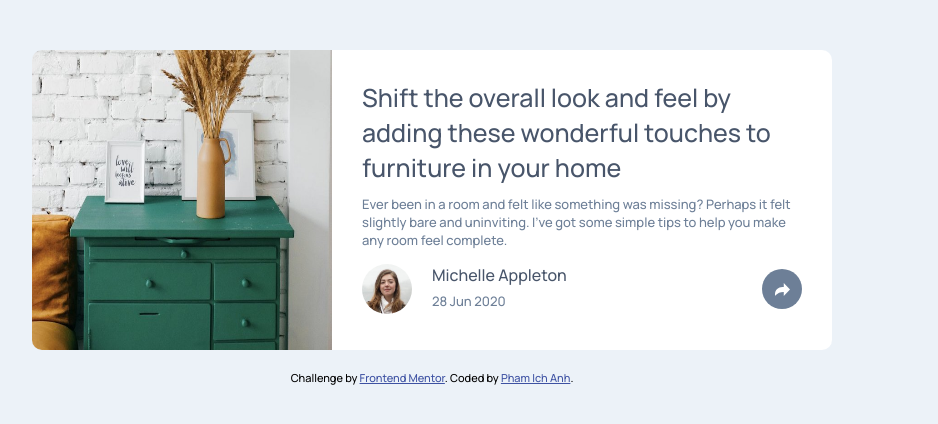
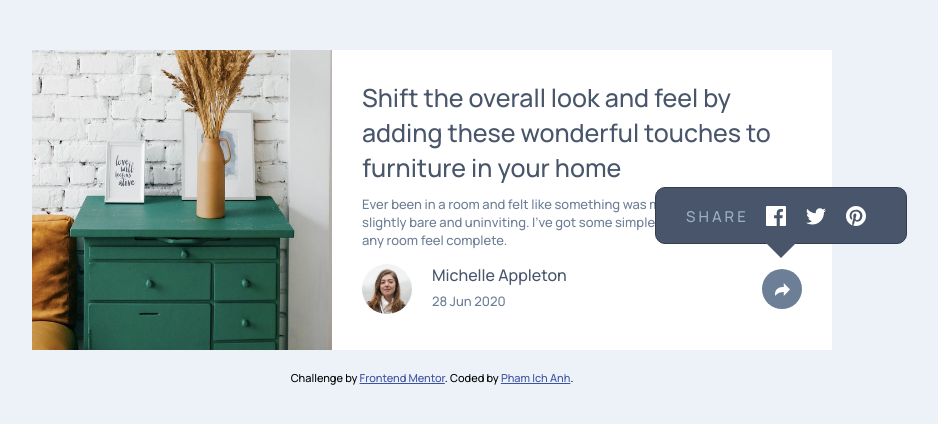
Before and after one commit to phamichanh/article-preview-component-master, a PHP site: page / in a window 1280 px wide. Shown: the top 424 px of the page, without its empty margins (208-1146 px from the left). Run offline with PHP 8.4, Linux system fonts and the light colour scheme.

Commit message:
added share button

```diff
--- a/css/index-styles.css
+++ b/css/index-styles.css
@@ -26,7 +26,7 @@ p {
   height: 300px;
   margin: 50px auto 0 auto;
   border-radius: 10px;
-  overflow: hidden;
+  /*overflow: hidden;*/
 }
 
 .left-image {
@@ -55,6 +55,7 @@ p {
 .content-author {
   margin: 15px 0 0 0;
   height: 50px;
+  position: relative;
 }
 
 .author-avatar {
@@ -85,7 +86,8 @@ p {
   height: 25px;
 }
 
-.author-share {
+/*-----------------------------------------------------*/
+.btn-author-share {
   float: right;
   display: inline-block;
   margin-top: 5px;
@@ -98,52 +100,15 @@ p {
   border-radius: 20px;
 }
 
-
-div.callout {
-	height: 50px;
-	width: 250px;
-	float: left;
+.arrow_box {
+  width: 250px;
+  height: 55px;
+  border-radius: 10px;
+	background: hsl(217, 19%, 35%);
+  border: solid 1px hsl(217, 19%, 25%);
 }
 
-div.callout {
-	background-color: hsl(217, 19%, 35%);
-	position: relative;
-	padding: 10px;
-	border-radius: 10px;
-	box-shadow: 0px 0px 20px #999;
-	min-height: 50px;
-	border: 1px solid #333;
-
-	/*
-  margin: 25px;
-  color: #ccc;
-  background-image: -moz-linear-gradient(top, #444, #444);
-  text-shadow: 0 0 1px #000;
-  box-shadow: 0 1px 0 rgba(255, 255, 255, 0.2) inset;
-  */
-}
-
-.callout::before {
-	content: "";
-	width: 0px;
-	height: 0px;
-	border: 0.8em solid transparent;
-	position: absolute;
-}
-
-.callout.top::before {
-	left: 45%;
-	bottom: -20px;
-	border-top: 10px solid hsl(217, 19%, 35%);
-}
-
-
-.arrow_box {
-	position: relative;
-	background: hsl(217, 19%, 35%);
-	border: 4px solid #c2e1f5;
-}
-.arrow_box:after, .arrow_box:before {
+.arrow_box:after {
 	top: 100%;
 	left: 50%;
 	border: solid transparent;
@@ -152,24 +117,65 @@ div.callout {
 	width: 0;
 	position: absolute;
 	pointer-events: none;
+	border-top-color: hsl(217, 19%, 35%);
+	border-width: 15px;
+	margin-left: -15px;
 }
 
-.arrow_box:after {
-	border-color: rgba(134, 180, 209, 0);
-	border-top-color: #86b4d1;
-	border-width: 30px;
-	margin-left: -30px;
-}
-.arrow_box:before {
-	border-color: rgba(194, 225, 245, 0);
-	border-top-color: #c2e1f5;
-	border-width: 36px;
-	margin-left: -36px;
+#share-box {
+  position: absolute;
+  right: -105px;
+  bottom: 70px;
 }
 
 .share-content {
-  width: 250px;
-  height: 50px;
+  width: 190px;
+  margin: 0 auto;
+}
+
+.share-content p {
+  color: hsl(212, 23%, 69%);
+  display: inline-block;
+  height: 20px;
+  margin-top: 18px;
+  font-size: 15px;
+  float: left;
+}
+
+.share-content ul {
+  list-style-type: none;
+  float: left;
+  margin: 8px 0px 0px 10px;
+  padding: 0px;
+
+}
+
+.share-content ul li {
+  display: inline-block;
+  float: left;
+  width: 40px;
+  height: 40px;
+}
+
+.btn-share {
+  float: left;
+  display: inline-block;
+  width: 100%;
+  height: 100%;
+  background-repeat: no-repeat;
+  background-position: center;
+}
+
+#icon-facebook {
+  background-image: url(../images/icon-facebook.svg);
+}
+
+#icon-twitter {
+  background-image: url(../images/icon-twitter.svg);
+}
+
+#icon-pinterest {
+  background-image: url(../images/icon-pinterest.svg);
 }
 
 /*
--- a/index.html
+++ b/index.html
@@ -27,19 +27,24 @@
           <h2 class="author-name">Michelle Appleton</h2>
           <p class="author-date">28 Jun 2020</p>
         </div>
-        <a class="author-share" href="#"></a>
+        <a class="btn-author-share" href="#"></a>
+
+        <div class="arrow_box" id="share-box">
+          <div class="share-content">
+            <p>S H A R E</p>
+            <ul>
+              <li><a class="btn-share" id="icon-facebook" href="#"></a></li>
+              <li><a class="btn-share" id="icon-twitter" href="#"></a></li>
+              <li><a class="btn-share" id="icon-pinterest" href="#"></a></li>
+            </ul>
+          </div>
+        </div>
+
       </div>
     </div>
   </div>
-<!--
-  <div class="arrow_box share-content">
-    <p>SHARE</p>
-    <ul>
-      <li><a id="btn-facebook" href="#"></a></li>
-      <li><a id="btn-twitter" href="#"></a></li>
-      <li><a id="btn-pinterest" href="#"></a></li>
-    </ul>
-  </div> !-->
+
+
   <div class="attribution">
     Challenge by <a href="https://www.frontendmentor.io?ref=challenge" target="_blank">Frontend Mentor</a>.
     Coded by <a href="#">Pham Ich Anh</a>.
```
